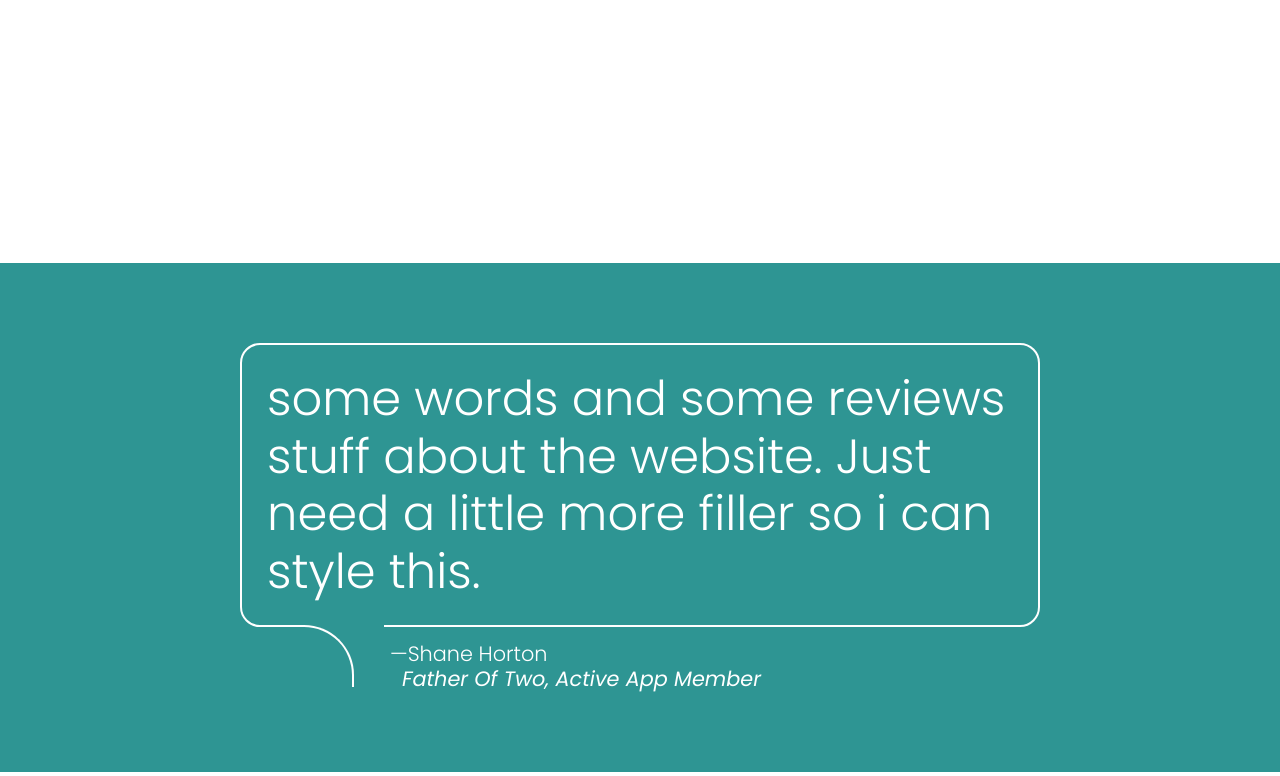
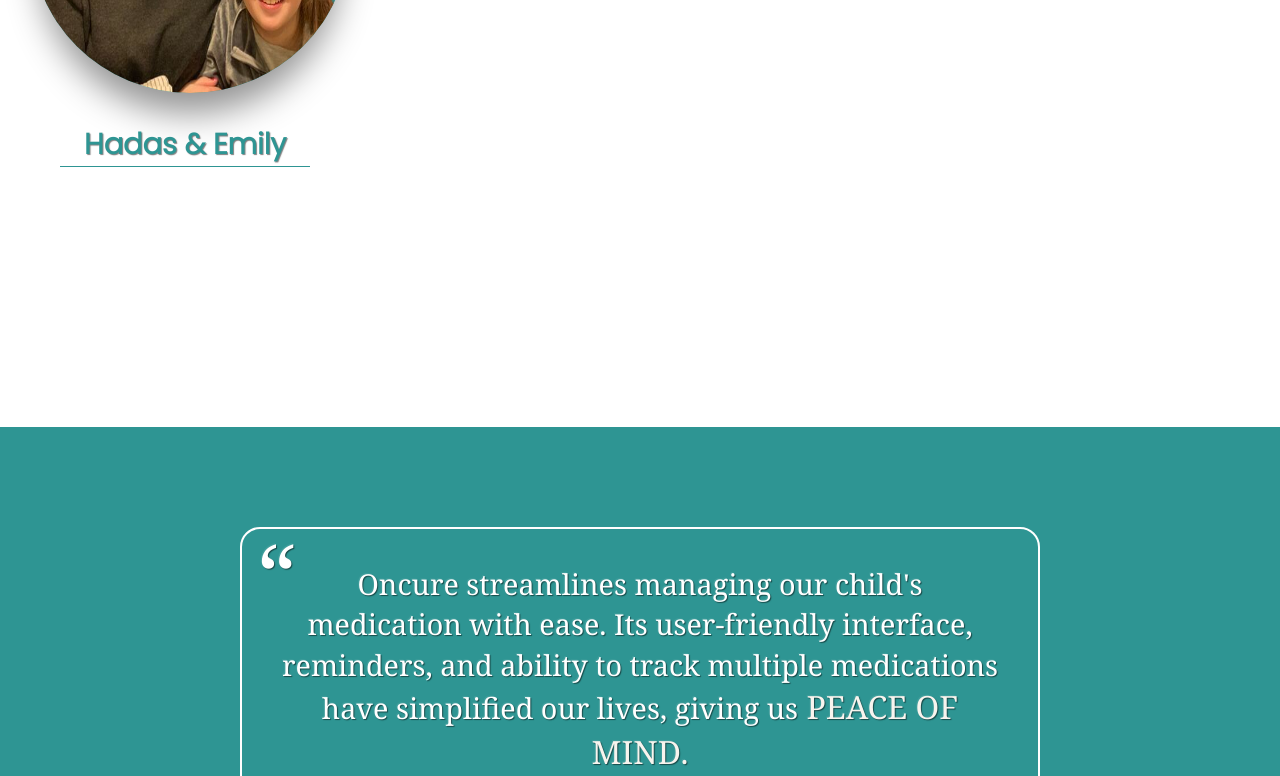
Before and after one commit to EncurageApp/encurageWeb, a React (Create React App) app: page / in a window 1280 px wide. Shown: the part 5320-6096 px from the top of the page. Built offline with nearby package versions, Linux system fonts and the light colour scheme.

Commit message:
changes to imgPopOut and work on review section for home page

```diff
--- a/src/css/Home.css
+++ b/src/css/Home.css
@@ -298,6 +298,19 @@ Founder Section
   height: 100%;
 }
 
+.home-founder-container h3 {
+  color: var(--primaryFour);
+  font-size: 1.8rem;
+  position: relative;
+  top: -220px;
+  left: 60px;
+  border-bottom: 0.3px solid var(--primaryFour);
+  max-width: 250px;
+  text-align: center;
+  text-shadow: -1px -1px 1px rgba(255, 255, 255, 0.1),
+    1px 1px 1px rgba(0, 0, 0, 0.5);
+}
+
 .home-founder {
   background-color: var(--primaryFour);
   height: 100%;
@@ -342,10 +355,6 @@ Founder Section
   transition: all 0.3s ease-in-out;
 }
 
-.home-img {
-  position: relative;
-}
-
 /*            Image Pop Out          */
 
 .person img {
@@ -355,9 +364,9 @@ Founder Section
 
 .person {
   position: relative;
-  max-width: 15rem;
-  left: 100px;
-  top: -300px;
+  max-width: 20rem;
+  left: 30px;
+  top: -250px;
 }
 
 .person-container {
@@ -382,6 +391,7 @@ Founder Section
   border-radius: 50%;
   margin-inline: auto;
   object-fit: cover;
+  box-shadow: 0px 30px 35px -10px rgba(0, 0, 0, 0.43);
 }
 
 .person-img {
@@ -389,7 +399,7 @@ Founder Section
   height: 80%;
   position: relative;
   left: 2.5rem;
-  bottom: -7rem;
+  bottom: -7.5rem;
   transform: scale(1.6);
   transition: transform 250ms ease-in-out;
 }
@@ -409,37 +419,36 @@ Review Section
   background-color: var(--primaryFour);
 }
 
-/* center the blockquote in the page */
 .review-wrapper {
   display: flex;
   height: 100%;
-  margin: 0 20px;
+  margin: 0 30px;
 }
 
-/* Blockquote main style */
 .review-quote {
   position: relative;
   height: 100%;
   max-width: 800px;
-  margin: 80px auto;
+  margin: 100px auto;
   align-self: center;
+  text-shadow: -1px -1px 1px rgba(255, 255, 255, 0.1),
+    1px 1px 1px rgba(0, 0, 0, 0.5);
 }
 
-/* Blockquote header */
 .review-quote h1 {
-  position: relative; /* for pseudos */
+  position: relative;
   color: white;
-  font-size: 2.8rem;
+  font-size: 1.3rem;
   font-weight: normal;
-  line-height: 1;
+  line-height: 1.3;
+  text-align: center;
   margin: 0;
-  border: 2px solid #fff;
+  border: 2px solid white;
   border: solid 2px;
   border-radius: 20px;
-  padding: 25px;
+  padding: 35px;
 }
 
-/* Blockquote right double quotes */
 .review-quote h1:after {
   content: "";
   position: absolute;
@@ -464,15 +473,13 @@ Review Section
   z-index: 2;
 }
 
-/* increase header size after 600px */
 @media all and (min-width: 600px) {
   .review-quote h1 {
-    font-size: 3rem;
-    line-height: 1.2;
+    font-size: 2rem;
+    line-height: 1.4;
   }
 }
 
-/* Blockquote subheader */
 .review-quote h4 {
   position: relative;
   color: #ffffff;
@@ -488,6 +495,34 @@ Review Section
 
 .review-quote h4:first-letter {
   margin-left: -12px;
+}
+
+blockquote {
+  position: relative;
+  font-family: "Georgia", serif;
+  font-size: 1.8rem;
+}
+
+blockquote::before,
+blockquote::after {
+  color: white;
+  font-size: 3em;
+  font-weight: 400;
+  line-height: 0.2em;
+}
+
+blockquote::before {
+  position: absolute;
+  left: -20px;
+  content: open-quote;
+}
+
+blockquote span {
+  color: var(--primarySeven);
+  text-transform: uppercase;
+  font-size: 2rem;
+  text-shadow: -1px -1px 1px rgba(255, 255, 255, 0.1),
+    1px 1px 1px rgba(0, 0, 0, 0.5);
 }
 
 /*
--- a/src/pages/Home.jsx
+++ b/src/pages/Home.jsx
@@ -118,24 +118,31 @@ export const Home = () => {
               </NavLink>
             </button>
           </div>
-          <div className="home-img"></div>
         </div>
         <div>
           <ImagePopOut />
+          <h3>Hadas & Emily</h3>
         </div>
       </section>
 
       <section className="home-review-container">
         <div className="review-wrapper">
           <div className="review-quote">
+            {/* Change Testimonial to real one!!!!!  */}
+
             <h1>
-              some words and some reviews<span> stuff about the </span>
-              website. Just need a little more filler so i can style this.
+              <blockquote>
+                Oncure streamlines managing our child's medication with ease.
+                Its user-friendly interface, reminders, and ability to track
+                multiple medications have simplified our lives, giving us
+                <span> peace of mind.</span>
+              </blockquote>
             </h1>
+
             <h4>
               &mdash;Shane Horton
               <br />
-              <em>Father Of Two, Active App Member</em>
+              <em>Father Of Two</em>
             </h4>
           </div>
         </div>
```
Also changed, not shown: src/imgs/quotation-mark-right-icon.svg (added).
